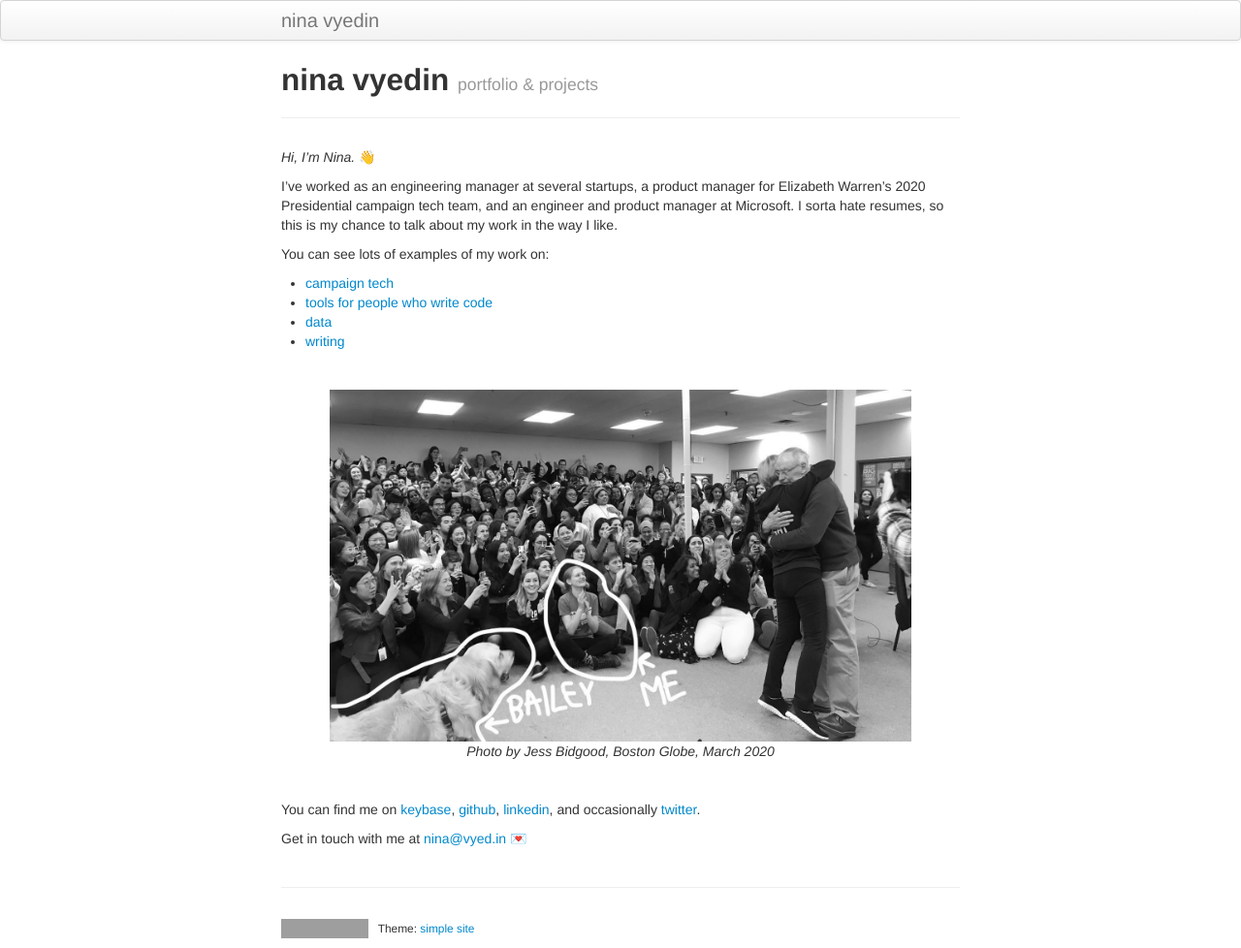
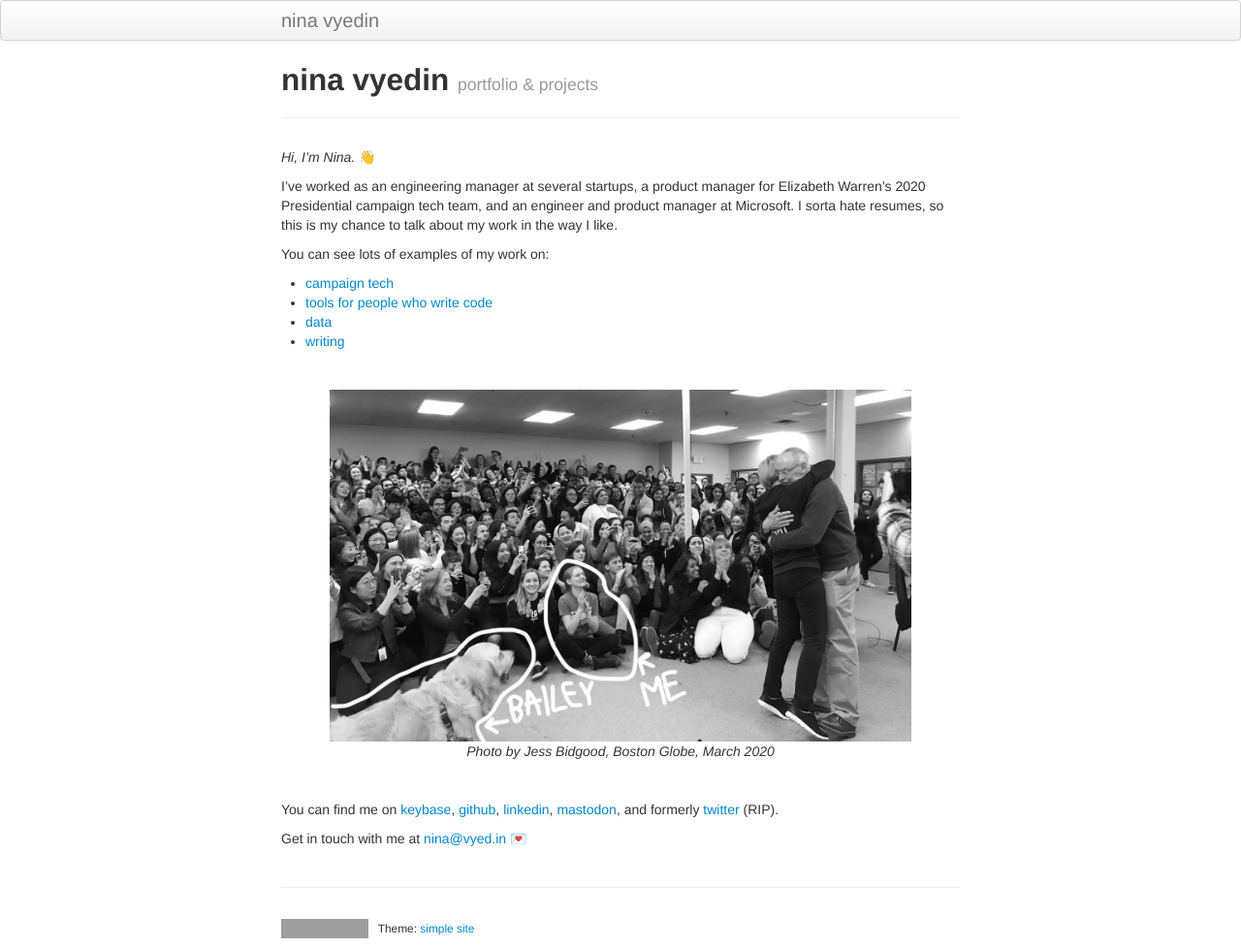
Before and after one commit to vyedin/vyedin.github.io, a Jekyll site: the page built from index.md, in a window 1280 px wide. Shown: the whole page at 97% size. Built offline with Jekyll 4.4.1, drawn with Linux system fonts in a browser that asks for light colours; grey boxes are pictures that could not be loaded.

Commit message:
mastodon linky

```diff
--- a/index.md
+++ b/index.md
@@ -23,6 +23,6 @@ You can see lots of examples of my work on:
 
 <br/>
 
-You can find me on [keybase](https://keybase.io/vyedin), [github](https://github.com/vyedin), [linkedin](https://www.linkedin.com/in/vyedin/), and occasionally [twitter](https://twitter.com/vyedin).
+You can find me on [keybase](https://keybase.io/vyedin), [github](https://github.com/vyedin), [linkedin](https://www.linkedin.com/in/vyedin/), <a rel="me" href="https://hachyderm.io/@vyedin">mastodon</a>, and formerly [twitter](https://twitter.com/vyedin) (RIP).
 
 Get in touch with me at [nina@vyed.in](mailto:nina@vyed.in) 💌
```
